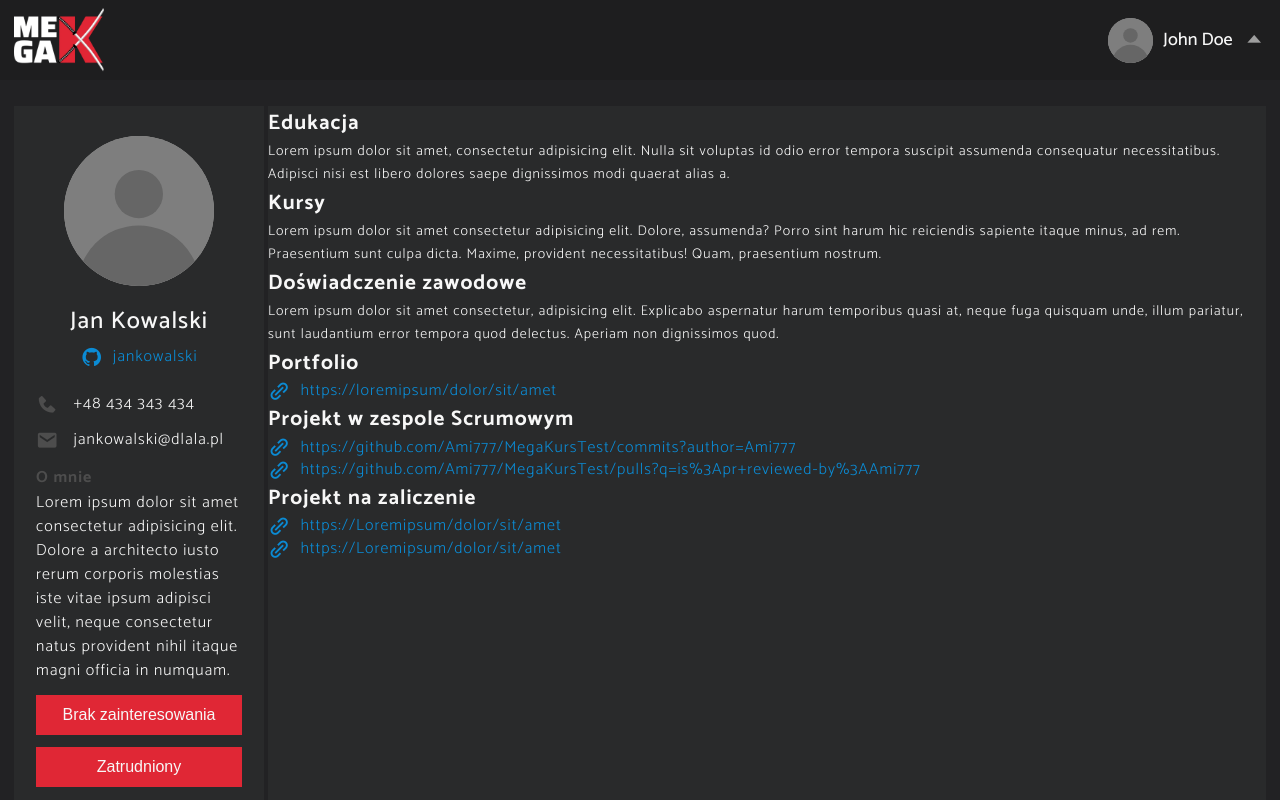
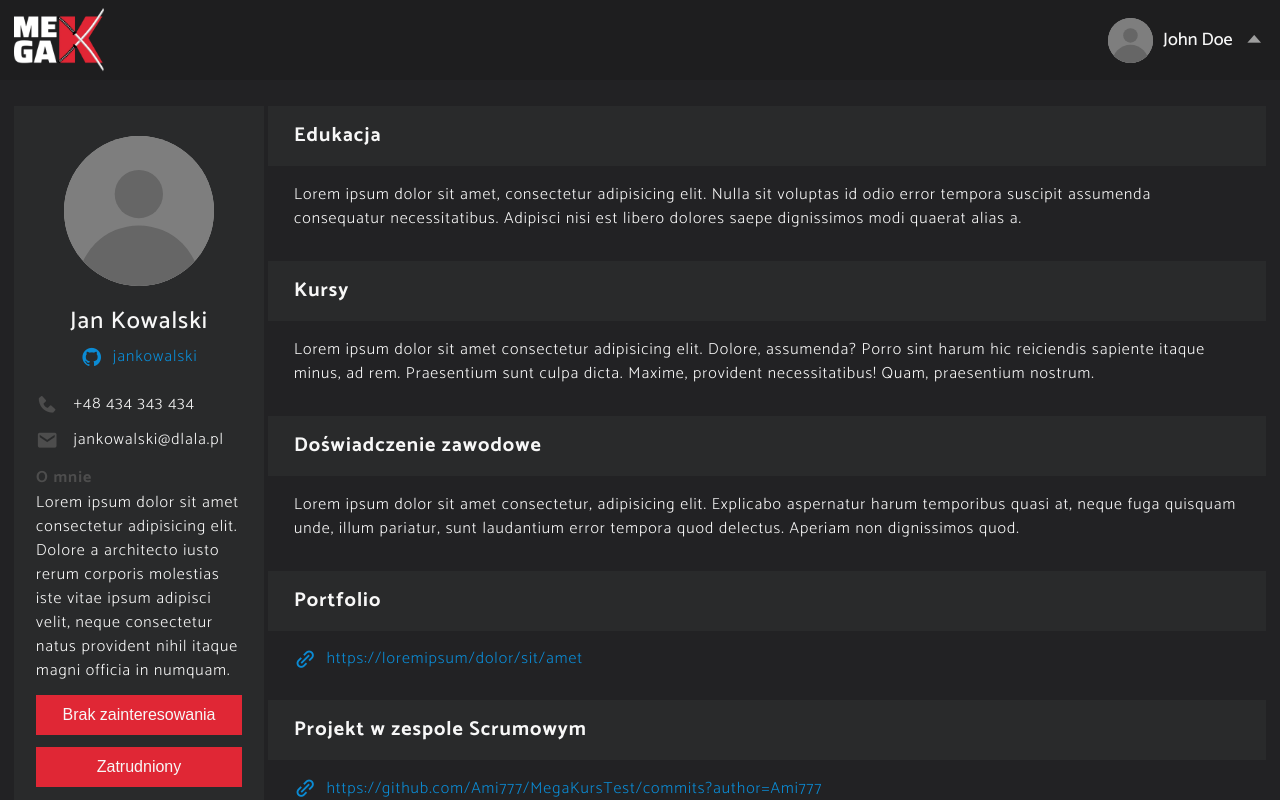
Before and after one commit to airfortech/Head-Hunter-Frontend, a React (Create React App) app: page /cv in a window 1280 px wide. Shown: the top 800 px of the page. Built offline with nearby package versions, Linux system fonts and the light colour scheme.

Commit message:
added TechInfo

```diff
--- a/src/components/ExternalLink/ExternalLink.tsx
+++ b/src/components/ExternalLink/ExternalLink.tsx
@@ -12,7 +12,7 @@ enum Icons {
   github = 'bx bxl-github',
 }
 
-export const ExternalLink = ({ href, icon = 'web', children }: Props) => {
+export const ExternalLink = ({ href, icon, children }: Props) => {
   return (
     <a href={href} className={classes.ExternalLink}>
       {icon && <i className={Icons[icon]}></i>}
--- a/src/components/PersonalDetails/PersonalDetails.module.css
+++ b/src/components/PersonalDetails/PersonalDetails.module.css
@@ -1,9 +1,11 @@
 .PersonalDetails {
   padding: 30px 22px;
   width: 250px;
+  height: auto;
   display: flex;
   flex-direction: column;
   align-items: center;
+  justify-items: start;
   gap: 12px;
   background-color: var(--color-5);
 }
--- a/src/components/TechDetails/TechDetails.module.css
+++ b/src/components/TechDetails/TechDetails.module.css
@@ -1,4 +1,3 @@
 .TechDetails {
   flex: 1;
-  background-color: var(--color-5);
 }
--- a/src/components/TechDetails/TechDetails.tsx
+++ b/src/components/TechDetails/TechDetails.tsx
@@ -25,15 +25,21 @@ export const TechDetails = () => {
         dignissimos quod.
       </TechInfo>
       <TechInfo title="Portfolio">
-        <ExternalLink href="https://loremipsum/dolor/sit/amet" />
+        <ExternalLink href="https://loremipsum/dolor/sit/amet" icon="web" />
       </TechInfo>
       <TechInfo title="Projekt w zespole Scrumowym">
-        <ExternalLink href="https://github.com/Ami777/MegaKursTest/commits?author=Ami777" />
-        <ExternalLink href="https://github.com/Ami777/MegaKursTest/pulls?q=is%3Apr+reviewed-by%3AAmi777" />
+        <ExternalLink
+          href="https://github.com/Ami777/MegaKursTest/commits?author=Ami777"
+          icon="web"
+        />
+        <ExternalLink
+          href="https://github.com/Ami777/MegaKursTest/pulls?q=is%3Apr+reviewed-by%3AAmi777"
+          icon="web"
+        />
       </TechInfo>
       <TechInfo title="Projekt na zaliczenie">
-        <ExternalLink href="https://Loremipsum/dolor/sit/amet" />
-        <ExternalLink href="https://Loremipsum/dolor/sit/amet" />
+        <ExternalLink href="https://Loremipsum/dolor/sit/amet" icon="web" />
+        <ExternalLink href="https://Loremipsum/dolor/sit/amet" icon="web" />
       </TechInfo>
     </section>
   );
--- a/src/components/TechDetails/TechInfo/TechInfo.module.css
+++ b/src/components/TechDetails/TechInfo/TechInfo.module.css
@@ -0,0 +1,19 @@
+.TechInfo {
+}
+
+.TechInfo h2 {
+  padding: 0 26px;
+  font-size: var(--font-size-xl);
+  font-weight: var(--font-weight-bold);
+  line-height: 60px;
+  background-color: var(--color-5);
+}
+
+.TechInfo p {
+  padding: 17px 26px 30px 26px;
+  display: flex;
+  flex-direction: column;
+  gap: 10px;
+  font-size: var(--font-size-md);
+  line-height: 150%;
+}
--- a/src/views/CVView/CVView.module.css
+++ b/src/views/CVView/CVView.module.css
@@ -10,5 +10,6 @@
   width: 100%;
   max-width: var(--content-max-width);
   display: flex;
+  align-items: flex-start;
   gap: 4px;
 }
```
